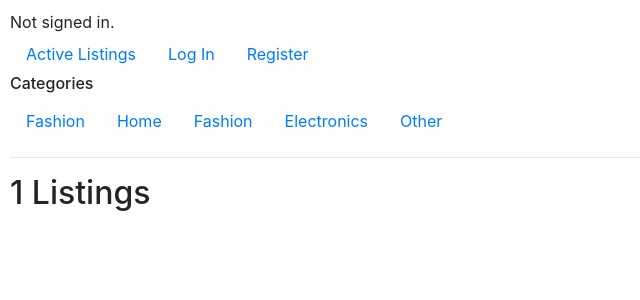
After one commit to LucasFASouza/CS50W-Project2, a Django app: page /categories/1 in a window 1280 px wide. The commit adds this page. Shown: the top 300 px of the page, without its empty margins (0-640 px from the left). Run offline with Django 3.2, Linux system fonts and the light colour scheme; data that the repository does not hold is empty; some libraries are stand-ins or nearby versions.

Commit message:
feat: add basic categories sorting

```diff
--- /dev/null
+++ b/auctions/templates/auctions/categories.html
@@ -0,0 +1,19 @@
+{% extends "auctions/layout.html" %}
+
+{% block body %}
+    <h2>{{ category }} Listings</h2>
+
+    <ul>
+        {% for listing in listings %}
+            {% if listing.category == category and listing.active %}
+                <li>
+                    <img src="{{ listing.photo_url }}" width="128">
+                    <div>
+                        <a href="{% url 'listing' listing.id %}">{{ listing.title }}:</a>
+                        {{ listing.description }}, by {{ listing.seller }} - $ {{ listing.price }}
+                    </div>
+                </li>
+             {% endif %}
+        {% endfor %}
+    </ul>
+{% endblock %}
--- a/auctions/templates/auctions/layout.html
+++ b/auctions/templates/auctions/layout.html
@@ -35,6 +35,24 @@
                 </li>
             {% endif %}
         </ul>
+        <h6>Categories</h6>
+        <ul class="nav">
+            <li class="nav-item">
+                <a class="nav-link" href="{% url 'categories' 'Fashion' %}">Fashion</a>
+            </li>
+            <li class="nav-item">
+                <a class="nav-link" href="{% url 'categories' 'Home' %}">Home</a>
+            </li>
+            <li class="nav-item">
+                <a class="nav-link" href="{% url 'categories' 'Fashion' %}">Fashion</a>
+            </li>
+            <li class="nav-item">
+                <a class="nav-link" href="{% url 'categories' 'Electronics' %}">Electronics</a>
+            </li>
+            <li class="nav-item">
+                <a class="nav-link" href="{% url 'categories' 'Other' %}">Other</a>
+            </li>
+        </ul>
         <hr>
         {% block body %}
         {% endblock %}
--- a/auctions/urls.py
+++ b/auctions/urls.py
@@ -10,4 +10,5 @@ urlpatterns = [
     path("add", views.add_listing, name="add"),
     path("<int:listing_id>", views.listing, name="listing"),
     path("<int:listing_id>/close", views.close_auction, name="close"),
+    path("categories/<str:category>", views.categories, name="categories"),
 ]
--- a/auctions/views.py
+++ b/auctions/views.py
@@ -147,3 +147,10 @@ def close_auction(request, listing_id):
         auction.save()
 
     return HttpResponseRedirect(reverse("listing", kwargs={'listing_id': listing_id}))
+
+
+def categories(request, category):
+    return render(request, "auctions/categories.html", {
+        "category": category,
+        "listings": Listing.objects.all()
+    })
```
Also changed, not shown: README.md.
